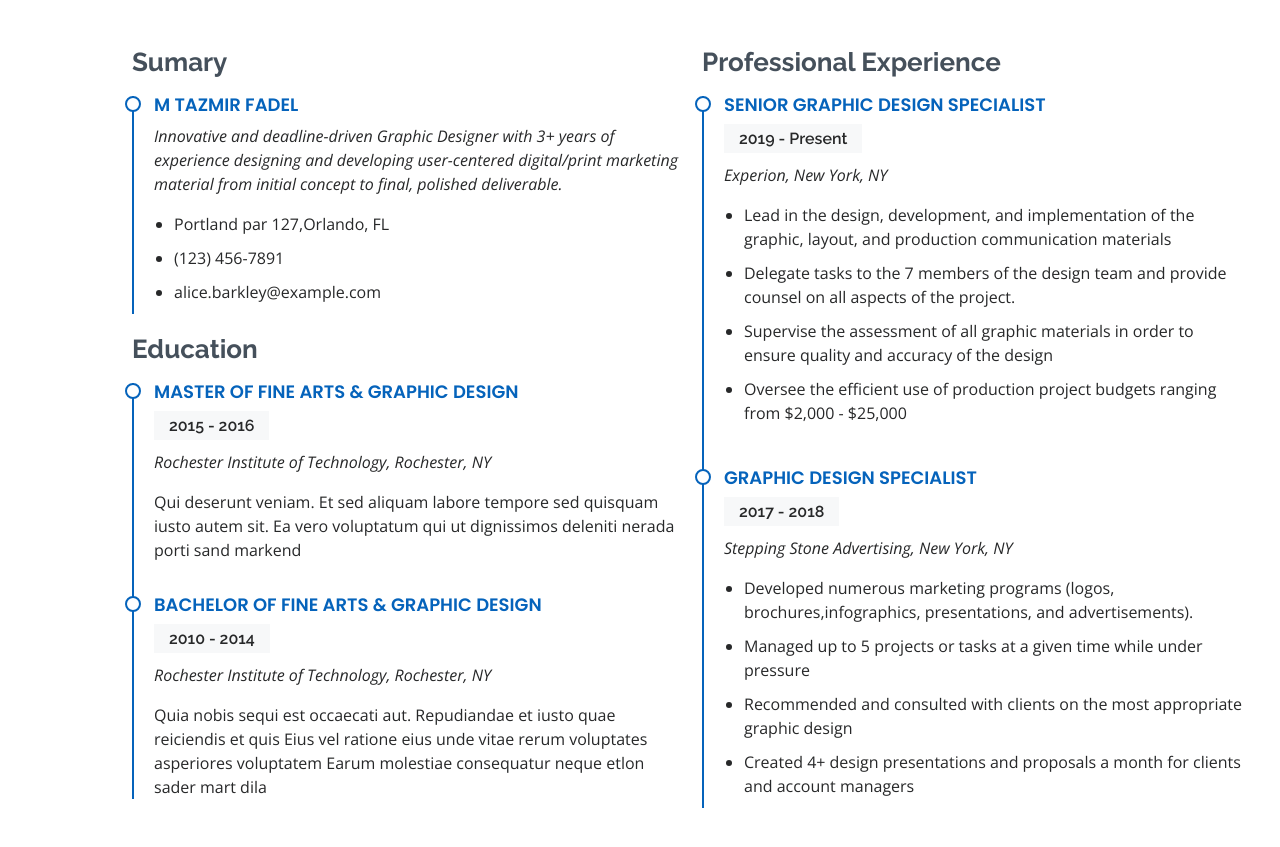
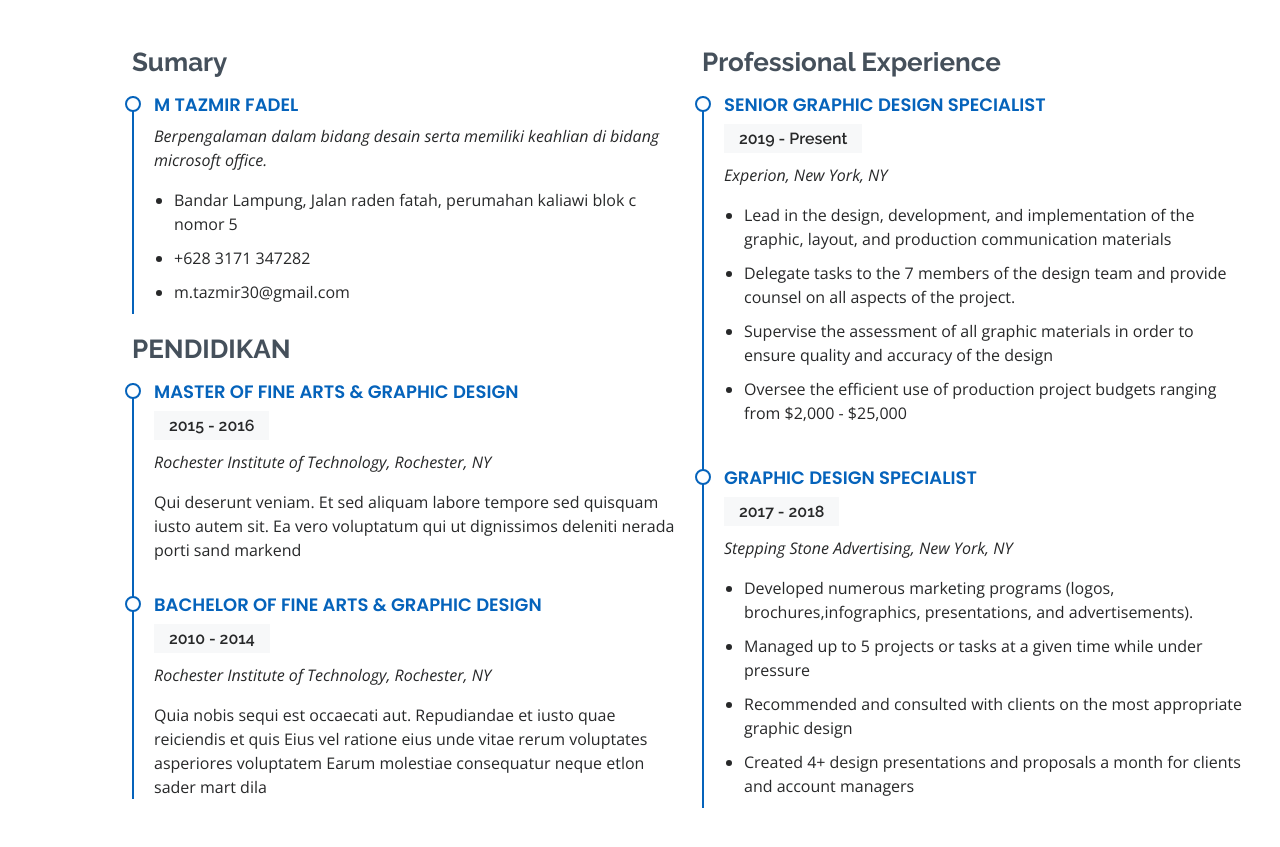
Before and after one commit to emire123/CV, a plain HTML site: page index.html in a window 1280 px wide. Shown: the part 2580-3427 px from the top of the page. Drawn offline with nearby package versions, Linux system fonts and the light colour scheme.

Commit message:
edit codng

```diff
--- a/index.html
+++ b/index.html
@@ -244,15 +244,15 @@
             <h3 class="resume-title">Sumary</h3>
             <div class="resume-item pb-0">
               <h4>M Tazmir Fadel</h4>
-              <p><em>Innovative and deadline-driven Graphic Designer with 3+ years of experience designing and developing user-centered digital/print marketing material from initial concept to final, polished deliverable.</em></p>
+              <p><em>Berpengalaman dalam bidang desain serta memiliki keahlian di bidang microsoft office.</em></p>
               <ul>
-                <li>Portland par 127,Orlando, FL</li>
-                <li>(123) 456-7891</li>
-                <li>alice.barkley@example.com</li>
+                <li>Bandar Lampung, Jalan raden fatah, perumahan kaliawi blok c nomor 5</li>
+                <li>+628 3171 347282</li>
+                <li>m.tazmir30@gmail.com</li>
               </ul>
             </div>
 
-            <h3 class="resume-title">Education</h3>
+            <h3 class="resume-title">PENDIDIKAN</h3>
             <div class="resume-item">
               <h4>Master of Fine Arts &amp; Graphic Design</h4>
               <h5>2015 - 2016</h5>
```
